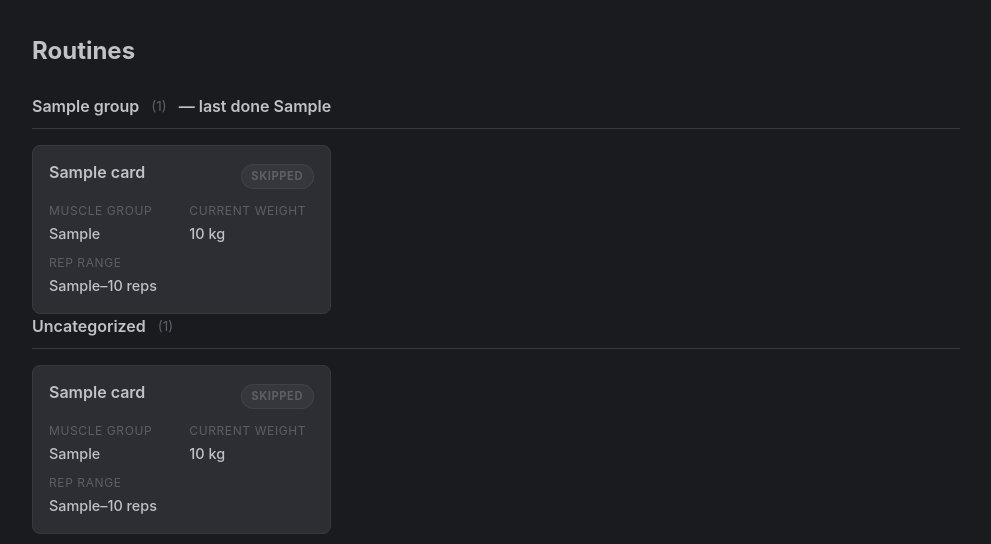
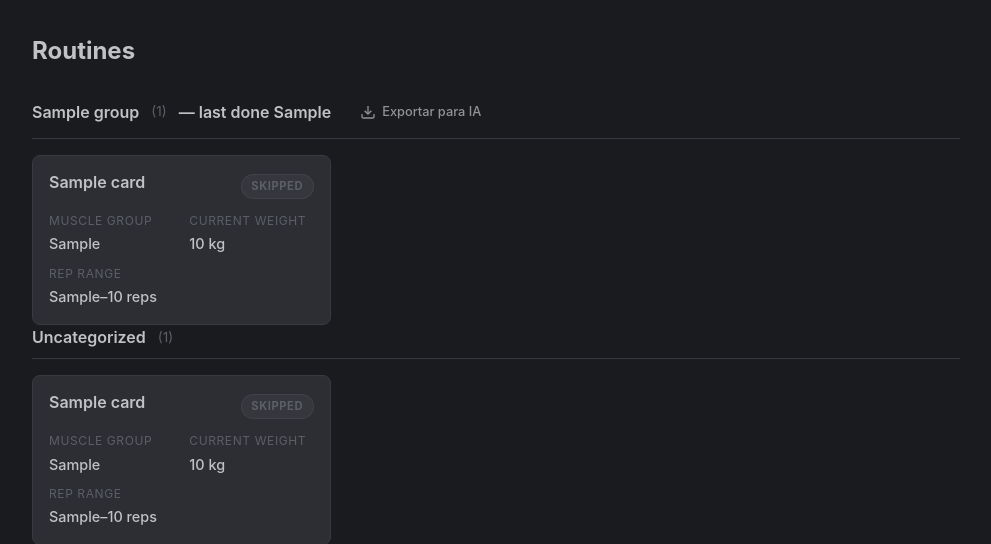
Before and after one commit to Darth-ATA/DARTH-GAIN, a Python web app: template src/darth_gain/web/templates/routines.html in a window 1280 px wide. Shown: the part 57-601 px from the top of the page, without its empty margins (144-1135 px from the left). Run offline with Jinja, Linux system fonts and the light colour scheme; the template is opened without the code that fills it: most values are stand-ins (such as "Sample title", 1, 10 or a date in 2020); some libraries are stand-ins or nearby versions.

Commit message:
feat(export): add export button to routines UI with Alpine toast
- Add 'Exportar para IA' button to each routine-group header in routines.html
- Add Alpine.js 3.14 + toast store + toast UI in base.html
- Add btn-ghost style + toast animations in app.css
- Fetch fallback handles errors + downloads blob with Content-Disposition filename
- Uncategorized section correctly excluded (no routine_id)

Slice 3 of 4 for routine-export-ai-review

```diff
--- a/src/darth_gain/web/static/css/app.css
+++ b/src/darth_gain/web/static/css/app.css
@@ -252,6 +252,25 @@ details[open] > .nav-menu {
 
 .btn-secondary:hover {
     background-color: var(--bg-secondary);
+}
+
+.btn-ghost {
+    background-color: transparent;
+    color: var(--text-secondary);
+    border: 1px solid transparent;
+    padding: 0.5rem 0.75rem;
+    font-size: 0.8rem;
+    font-weight: 500;
+}
+
+.btn-ghost:hover {
+    background-color: var(--bg-surface);
+    color: var(--text-primary);
+    border-color: var(--border);
+}
+
+.btn-ghost .icon {
+    margin-right: 0.375rem;
 }
 
 /* --- Alerts --- */
@@ -891,3 +910,14 @@ details[open] > .nav-menu {
         text-overflow: ellipsis;
     }
 }
+
+/* --- Toast Notifications --- */
+@keyframes toast-enter {
+    from { opacity: 0; transform: translateX(100%); }
+    to { opacity: 1; transform: translateX(0); }
+}
+
+@keyframes toast-leave {
+    from { opacity: 1; transform: translateX(0); }
+    to { opacity: 0; transform: translateX(100%); }
+}
--- a/src/darth_gain/web/templates/base.html
+++ b/src/darth_gain/web/templates/base.html
@@ -8,8 +8,9 @@
     <script src="https://unpkg.com/htmx.org@2.0.4"
             integrity="sha384-HGfztofotPfshhWFM0RLAi0BBHMN41R0E1gQNINH6JhCZPwP3J3hRs0S0s1KUjI"
             crossorigin="anonymous"></script>
+    <script defer src="https://cdn.jsdelivr.net/npm/alpinejs@3.14.1/dist/cdn.min.js"></script>
 </head>
-<body>
+<body x-data>
     <nav class="navbar">
         <div class="nav-container">
             <a href="/" class="nav-brand">DARTH-GAIN</a>
@@ -39,6 +40,19 @@
     <main class="container">
         {% block content %}{% endblock %}
     </main>
+
+    <!-- Toast notifications -->
+    <div x-data x-init="Alpine.store('toast') ? null : Alpine.store('toast', { toasts: [], show(msg, type='info') { const id = Date.now(); this.toasts.push({id, message: msg, type}); setTimeout(() => this.dismiss(id), 5000); }, dismiss(id) { this.toasts = this.toasts.filter(t => t.id !== id); } })"></div>
+    <div x-data x-show="$store.toast && $store.toast.toasts.length" x-transition:enter="transition ease-out duration-300" x-transition:enter-start="opacity-0 transform translate-y-2" x-transition:leave="transition ease-in duration-200" x-transition:leave-end="opacity-0" class="fixed bottom-4 right-4 z-50 flex flex-col gap-2 pointer-events-none">
+        <template x-for="toast in $store.toast.toasts" :key="toast.id">
+            <div x-show="$store.toast.toasts.includes(toast)" x-transition:enter="transition ease-out duration-200" x-transition:enter-start="opacity-0 transform translate-x-full" x-transition:leave="transition ease-in duration-150" x-transition:leave-end="opacity-0 transform translate-x-full" class="pointer-events-auto min-w-[280px] max-w-md px-4 py-3 rounded-lg shadow-lg text-sm font-medium flex items-center gap-3" :class="toast.type === 'success' ? 'bg-green-900/90 text-green-100 border border-green-700' : toast.type === 'error' ? 'bg-red-900/90 text-red-100 border border-red-700' : 'bg-blue-900/90 text-blue-100 border border-blue-700'">
+                <span x-text="toast.message" class="flex-1"></span>
+                <button @click="$store.toast.dismiss(toast.id)" class="flex-shrink-0 text-current opacity-70 hover:opacity-100" aria-label="Dismiss">✕</button>
+            </div>
+        </template>
+    </div>
+
     <script type="module" src="/static/js/nav.js"></script>
+    {% block scripts %}{% endblock %}
 </body>
 </html>
--- a/src/darth_gain/web/templates/routines.html
+++ b/src/darth_gain/web/templates/routines.html
@@ -27,6 +27,20 @@
             {% if group.last_done_formatted %}
             <span class="group-last-done">— last done {{ group.last_done_formatted }}</span>
             {% endif %}
+            <a href="/api/v1/routines/{{ group.routine_id }}/export?weeks=8"
+               class="btn btn-ghost btn-sm export-btn"
+               download
+               data-routine-title="{{ group.routine_title }}"
+               data-toast-success="Exportación lista: {{ group.routine_title }}"
+               data-toast-error="Error al exportar {{ group.routine_title }}"
+               aria-label="Exportar {{ group.routine_title }} para IA">
+                <svg class="icon" width="16" height="16" viewBox="0 0 24 24" fill="none" stroke="currentColor" stroke-width="2" aria-hidden="true">
+                    <path d="M21 15v4a2 2 0 0 1-2 2H5a2 2 0 0 1-2-2v-4"/>
+                    <polyline points="7 10 12 15 17 10"/>
+                    <line x1="12" y1="15" x2="12" y2="3"/>
+                </svg>
+                <span>Exportar para IA</span>
+            </a>
         </h2>
         <div class="exercise-grid">
             {% for card in group.exercises %}
@@ -56,3 +70,70 @@
 </div>
 {% endif %}
 {% endblock %}
+
+{% block scripts %}
+<script>
+document.addEventListener('DOMContentLoaded', function() {
+    // Initialize Alpine toast store if not already present
+    if (!window.Alpine) return;
+
+    Alpine.store('toast', {
+        toasts: [],
+        show(message, type = 'info') {
+            const id = Date.now();
+            this.toasts.push({ id, message, type });
+            setTimeout(() => this.dismiss(id), 5000);
+        },
+        dismiss(id) {
+            this.toasts = this.toasts.filter(t => t.id !== id);
+        }
+    });
+
+    // Export button handler with fetch fallback for error handling
+    document.querySelectorAll('.export-btn').forEach(btn => {
+        btn.addEventListener('click', async (e) => {
+            e.preventDefault();
+            const url = btn.href;
+            const routineTitle = btn.dataset.routineTitle || 'rutina';
+
+            try {
+                const resp = await fetch(url, {
+                    credentials: 'same-origin',
+                    headers: { 'Accept': 'application/json' }
+                });
+
+                if (!resp.ok) {
+                    let errMsg = 'Error al exportar';
+                    try {
+                        const err = await resp.json();
+                        errMsg = err.detail || errMsg;
+                    } catch {}
+                    throw new Error(errMsg);
+                }
+
+                const blob = await resp.blob();
+                // Extract filename from Content-Disposition header
+                let filename = btn.download || 'export.json';
+                const cd = resp.headers.get('content-disposition');
+                if (cd) {
+                    const match = cd.match(/filename="(.+)"/);
+                    if (match) filename = match[1];
+                }
+
+                const a = document.createElement('a');
+                a.href = URL.createObjectURL(blob);
+                a.download = filename;
+                document.body.appendChild(a);
+                a.click();
+                document.body.removeChild(a);
+                URL.revokeObjectURL(a.href);
+
+                Alpine.store('toast').show(btn.dataset.toastSuccess || `Exportación lista: ${routineTitle}`, 'success');
+            } catch (err) {
+                Alpine.store('toast').show(`${btn.dataset.toastError || 'Error al exportar'}: ${err.message}`, 'error');
+            }
+        });
+    });
+});
+</script>
+{% endblock %}
```
